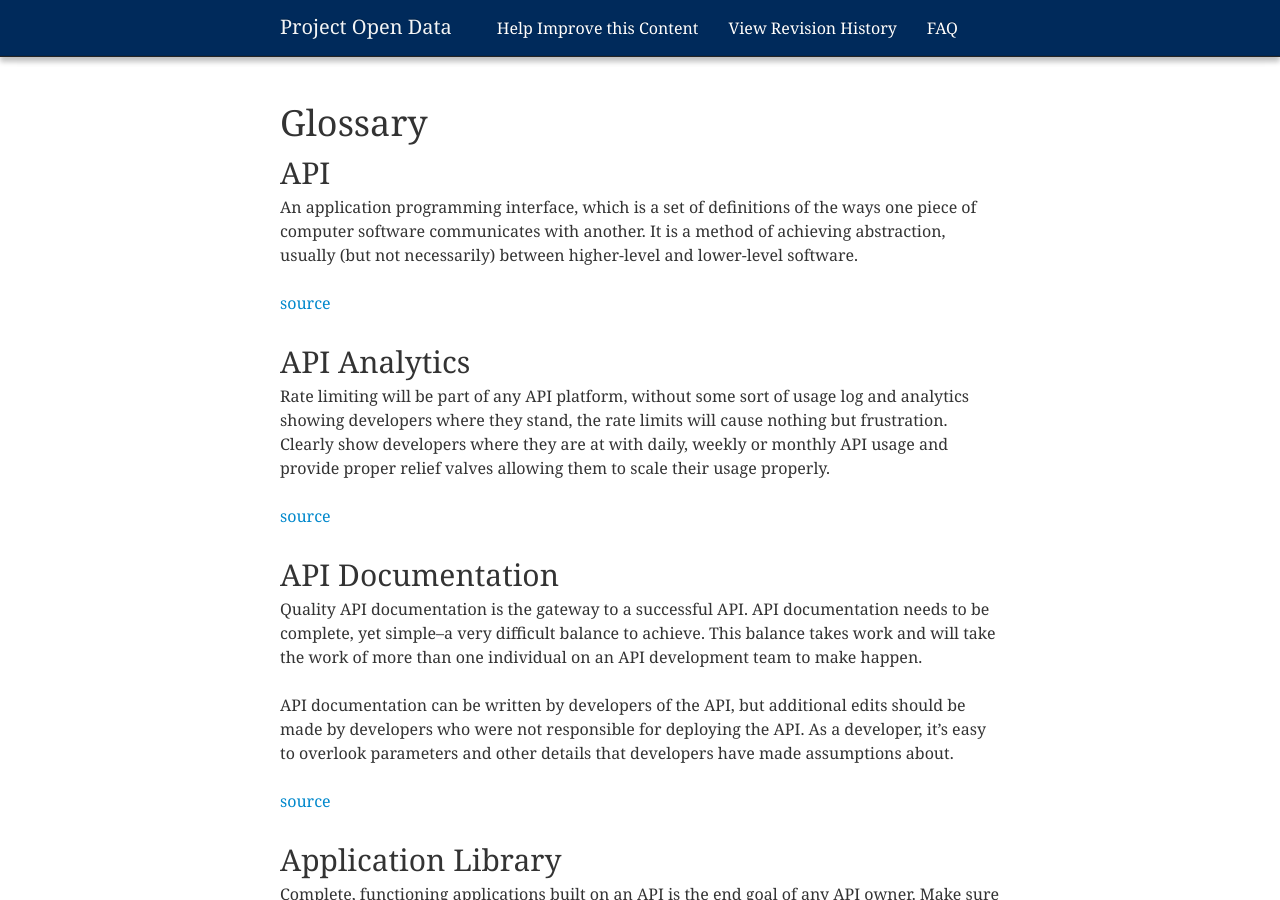
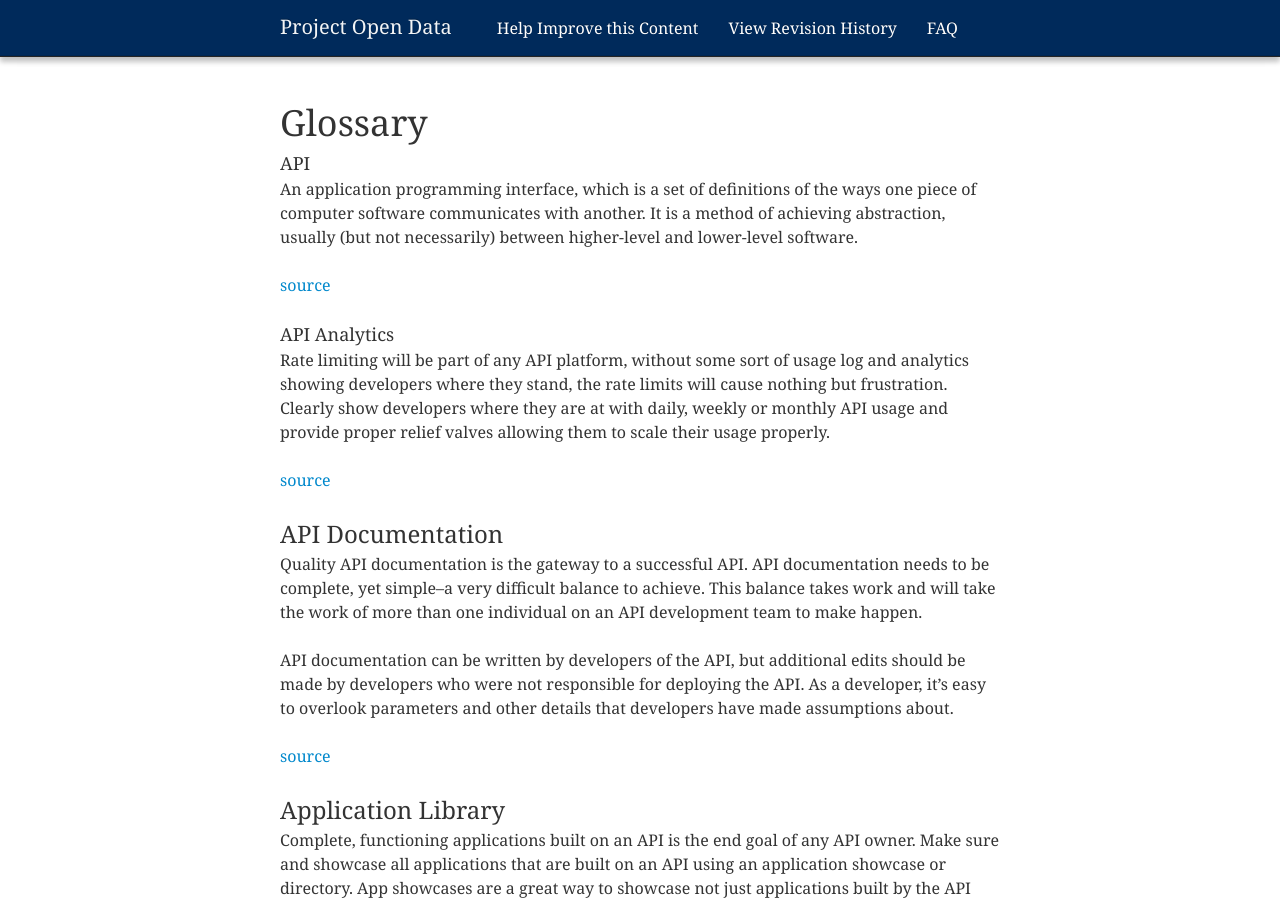
Before and after one commit to gbinal/p-o-d.github.com, a Jekyll site: the page built from glossary.md, in a window 1280 px wide and 900 px high. Built offline with Jekyll 4.4.1, drawn with Linux system fonts in a browser that asks for light colours; nearby versions of some CDN libraries.

Commit message:
changed h2 to h3

```diff
--- a/glossary.md
+++ b/glossary.md
@@ -5,19 +5,19 @@ permalink: /glossary/
 filename: glossary.md
 ---
 
-## API
+#### API
 
 An application programming interface, which is a set of definitions of the ways one piece of computer software communicates with another. It is a method of achieving abstraction, usually (but not necessarily) between higher-level and lower-level software.
 
 [source](http://www.whitehouse.gov/sites/default/files/omb/assets/egov_docs/DRM_2_0_Final.pdf)
 
-## API Analytics
+#### API Analytics
 
 Rate limiting will be part of any API platform, without some sort of usage log and analytics showing developers where they stand, the rate limits will cause nothing but frustration.  Clearly show developers where they are at with daily, weekly or monthly API usage and provide proper relief valves allowing them to scale their usage properly.
 
 [source](http://apievangelist.com/buildingblocks/usage_logs_analytics.php)
 
-## API Documentation
+### API Documentation
 
 Quality API documentation is the gateway to a successful API. API documentation needs to be complete, yet simple--a very difficult balance to achieve. This balance takes work and will take the work of more than one individual on an API development team to make happen.
 
@@ -25,13 +25,13 @@ API documentation can be written by developers of the API, but additional edits
 
 [source](http://apievangelist.com/buildingblocks/documentaton.php)
 
-## Application Library
+### Application Library
 
 Complete, functioning applications built on an API is the end goal of any API owner. Make sure and showcase all applications that are built on an API using an application showcase or directory. App showcases are a great way to showcase not just applications built by the API owner, but also showcase the successful integrations of ecosystem partners and individual developers.
 
 [source](http://apievangelist.com/buildingblocks/application_gallery.php)
 
-## Basic Auth
+### Basic Auth
 
 Basic Auth is a way for a web browser or application to provide credentials in the form of a username and password. Because Basic Auth is integrated into HTTP protocol it is the easiest way for users to authenticate with a RESTful API.
 
@@ -39,67 +39,67 @@ Basic Auth is easily integrated, however if SSL is not used, the username and pa
 
 [source](http://apievangelist.com/buildingblocks/basic_auth.php)
 
-## Catalog
+### Catalog
 
 A catalog is a collection of datasets or web services.
 
 [source](http://www.data.gov/glossary)
 
-## Code Library
+#### Code Library
 
 Working code samples in all the top programming languages are common place in the most successful APIs. Documentation will describe in a general way, how to use an API, but code samples will speak in the specific language of developers.
 
 [source](http://apievangelist.com/buildingblocks/code_libraries.php)
 
-## Content API
+### Content API
 
 A web service that provides dynamic access to the page content of a website, includes the title, body, and body elements of individual pages.  Such an API often but not always functions atop a Content Management System.
 
 [source]( n/a)
 
-## CSV
+### CSV
 
 A comma separated values (CSV) file is a computer data file used for implementing the tried and true organizational tool, the Comma Separated List. The CSV file is used for the digital storage of data structured in a table of lists form. Each line in the CSV file corresponds to a row in the table. Within a line, fields are separated by commas, and each field belongs to one table column. CSV files are often used for moving tabular data between two different computer programs (like moving between a database program and a spreadsheet program).
 
 [source](http://www.data.gov/glossary)
 
-## Data
+### Data
 
 A value or set of values representing a specific concept or concepts. Data become "information" when analyzed and possibly combined with other data in order to extract meaning, and to provide context. The meaning of data can vary depending on its context.  Data includes ALL data.  It includes, but is not limited to, 1) geospatial data 2) unstructured data, 3) structured data, etc.
 
 [source](http://www.data.gov/glossary)
 
-## /Data page
+### /Data page
 
 A hub for data discovery which provides a common location that lists and links to an organization’s data sets.  Such a hub is often located at www.example.com/data.
 
 [source]( n/a
 
-## Data Set
+### Data Set
 
 A dataset is an organized collection of data. The most basic representation of a dataset is data elements presented in tabular form. Each column represents a particular variable. Each row corresponds to a given value of that column's variable. A dataset may also present information in a variety of non-tabular formats, such as an extended mark-up language (XML) file, a geospatial data file, or an image file, etc.
 
 [source](http://www.data.gov/glossary)
 
-## /Developer page
+### /Developer page
 
 A hub for API discovery which provides a common location where an organization’s APIs and their associated documentation.  Such a hub is often located at www.example.com/developer.
 
 [source]( n/a)
 
-## Database
+### Database
 
 A collection of data stored according to a schema and manipulated according to the rules set out in one Data Modelling Facility.
 
 [source](http://ise.gov/building-blocks/glossary/)
 
-## Endpoint
+### Endpoint
 
 An association between a binding and a network address, specified by a URI, that may be used to communicate with an instance of a service. An end point indicates a specific location for accessing a service using a specific protocol and data format.
 
 [source](http://www.w3.org/TR/2004/NOTE-ws-gloss-20040211/)
 
-## Error Response Code
+### Error Response Code
 
 Errors are an inevitable part of API integration, and providing not only a robust set of clear and meaningful API error response codes, but a clear listing of these codes for developers to follow and learn from is essential.
 
@@ -107,74 +107,74 @@ API errors are directly related to frustration during developer integration, the
 
 [source](http://apievangelist.com/buildingblocks/error_response_codes.php)
 
-## Github
+### Github
 
 GitHub is a social coding platform allowing developers to publicly or privately build code repositories and interact with other developers around these repositories--providing the ability to download or fork a repository, as well as contribute back, resulting in a collaborative environment for software development.
 
 [source](http://apievangelist.com/buildingblocks/github.php)
 
-## Hackathon
+### Hackathon
 
 An event in which computer programmers and others in the field of software development, like graphic designers, interface designers, project managers and computational philologists, collaborate intensively on software projects. Occasionally, there is a hardware component as well. Hackathons typically last between a day and a week in length. Some hackathons are intended simply for educational or social purposes, although in many cases the goal is to create usable software. Hackathons tend to have a specific focus, which can include the programming language used, the operating system, an application, an API, the subject and the demographic group of the programmers. In other cases, there is no restriction on the type of software being created.
 
 [source](http://en.wikipedia.org/wiki/Hackathon)
 
-## Information
+### Information
 
 Information, as defined in OMB Circular A-130, means any communication or representation of knowledge such as facts, data, or opinions in any medium or form, including textual, numerical, graphic, cartographic, narrative, or audiovisual forms.
 
 [source](http://www.whitehouse.gov/omb/circulars_a130_a130trans4#6)
 
-## Information Life Cycle
+### Information Life Cycle
 
 Information life cycle, as defined in OMB Circular A-130, means the stages through which information passes, typically characterized as creation or collection, processing, dissemination, use, storage, and disposition.
 
 [source](http://www.whitehouse.gov/omb/circulars_a130_a130trans4#6)
 
-## Information System
+### Information System
 
 Information system, as defined in OMB Circular A-130, means a discrete set of information resources organized for the collection, processing, maintenance, transmission, and dissemination of information, in accordance with defined procedures, whether automated or manual.
 
 [source](http://www.whitehouse.gov/omb/circulars_a130_a130trans4#6)
 
-## Information System Life Cycle
+### Information System Life Cycle
 
 Information system life cycle, as defined in OMB Circular A-130, means the phases through which an information system passes, typically characterized as initiation, development, operation, and termination.
 
 [source](http://www.whitehouse.gov/omb/circulars_a130_a130trans4#6)
 
-## JSON
+### JSON
 
 JSON (JavaScript Object Notation) is a lightweight data-interchange format. It is easy for humans to read and write. It is easy for machines to parse and generate. It is based on a subset of the JavaScript Programming Language, Standard ECMA-262 3rd Edition - December 1999. JSON is a text format that is completely language independent but uses conventions that are familiar to programmers of the C-family of languages, including C, C++, C#, Java, JavaScript, Perl, Python, and many others. These properties make JSON an ideal data-interchange language.
 
 [source](http://www.epa.gov/waters/doc/glossary.html)
 
-## JSONP
+### JSONP
 
 JSONP or "JSON with padding" is a JSON extension wherein the name of a callback function is specified as an input argument of the underlying JSON call itself. JSONP makes use of runtime script tag injection.
 
 
 [source](http://www.epa.gov/waters/doc/glossary.html)
 
-## Machine-Readable File
+### Machine-Readable File
 
 Refers to information or data that is in a format that can be easily processed by a computer without human intervention while ensuring no semantic meaning is lost.
 
 [source]( https://www.niem.gov/glossary/Pages/Glossary.aspx?alpha=All)
 
-## Metadata
+### Metadata
 
 To facilitate common understanding, a number of characteristics, or attributes, of data are defined. These characteristics of data are known as “metadata”, that is, “data that describes data”. For any particular datum, the metadata may describe how the datum is represented, ranges of acceptable values, its relationship to other data, and how it should be labeled. Metadata also may provide other relevant information, such as the responsible steward, associated laws and regulations, and access management policy. Each of the types of data described above has a corresponding set of metadata. Two of the many metadata standards are the Dublin Core Metadata Initiative (DCMI) and Department of Defense Discovery Metadata Standard (DDMS). The metadata for structured data objects describes the structure, data elements, interrelationships, and other characteristics of information, including its creation, disposition, access and handling controls, formats, content, and context, as well as related audit trails. Metadata includes data element names (such as Organization Name, Address, etc.), their definition, and their format (numeric, date, text, etc.). In contrast, data is the actual data values such as the “US Patent and Trade Office” or the “Social Security Administration” for the metadata called “Organization Name”. Metadata may include metrics about an organization’s data including its data quality (accuracy, completeness, etc.).
 
 [source](http://www.whitehouse.gov/sites/default/files/omb/assets/egov_docs/DRM_2_0_Final.pdf)
 
-## OAuth
+### OAuth
 
 An open standard for authorization. It allows users to share their private resources stored on one site with another site without having to hand out their credentials, typically username and password.
 
 [source](http://apievangelist.com/buildingblocks/oauth.php)
 
-## Open Source Software
+### Open Source Software
 
 Computer software that is available in source code form: the source code and certain other rights normally reserved for copyright holders are provided under an open-source license that permits users to study, change, improve and at times also to distribute the software.
 
@@ -182,43 +182,43 @@ Open source software is very often developed in a public, collaborative manner.
 
 [source](http://en.wikipedia.org/wiki/Open-source_software)
 
-## Open Standard
+### Open Standard
 
 A standard developed or adopted by voluntary consensus standards bodies, both domestic and international. These standards include provisions requiring that owners of relevant intellectual property have agreed to make that intellectual property available on a non-discriminatory, royalty-free or reasonable royalty basis to all interested parties.
 
 [source](http://ise.gov/building-blocks/glossary)
 
-## Parameter
+### Parameter
 
 A special kind of variable, used in a subroutine to refer to one of the pieces of data provided as input to the subroutine. The semantics for how parameters can be declared and how the arguments get passed to the parameters of subroutines are defined by the language, but the details of how this is represented in any particular computer system depend on the calling conventions of that system.
 
 [source](http://en.wikipedia.org/wiki/Parameter_(computer_science)
 
-## RDF
+### RDF
 
 Resource Description Framework - A family of specifications for a metadata model.  The RDF family of specifications is maintained by the World Wide Web Consortium (W3C).  The RDF metadata model is based upon the idea of making statements about resources in the form of a subject-predicate-object expression…and is a major component in what is proposed by the W3C’s Semantic Web activitiy: an evolutionary stage ofthe World Wide Web in which automated software can store, exchange, and utilize metadata about the vast resources of the Web, in turn enabling users to deal with those resources with greater efficiency and certainty.  RDF’s simple data model and ability to model disparate, abstract concepts has also led to its increasing use in knowledge management applications unrelated to Semantic Web activity.
 
 [source](http://www.whitehouse.gov/sites/default/files/omb/assets/egov_docs/DRM_2_0_Final.pdf)
 
-## REST
+### REST
 
 A style of software architecture for distributed systems such as the World Wide Web. REST has emerged as a predominant Web service design model.  REST facilitates the transaction between web servers by allowing loose coupling between different services. REST is less strongly typed than its counterpart, SOAP. The REST language is based on the use of nouns and verbs, and has an emphasis on readability. Unlike SOAP, REST does not require XML parsing and does not require a message header to and from a service provider. This ultimately uses less bandwidth.
 
 [source](http://en.wikipedia.org/wiki/REST)
 
-## RSS
+### RSS
 
 A family of web feed formats (often dubbed Really Simple Syndication) used to publish frequently updated works—such as blog entries, news headlines, audio, and video—in a standardized format. An RSS document (which is called a "feed", "web feed", or "channel") includes full or summarized text, plus metadata such as publishing dates and authorship.
 
 [source](http://en.wikipedia.org/wiki/RSS)
 
-## Schema
+### Schema
 
 An XML schema defines the structure of an XML document. An XML schema defines things such as which data elements and attributes can appear in a document; how the data elements relate to one another; whether an element is empty or can include text; which types of data are allowed for specific data elements and attributes; and what the default and fixed values are for elements and attributes. A schema is also a description of the data represented within a database. The format of the description varies but includes a table layout for a relational database or an entity-relationship diagram. It is method for specifying constraints on XML documents.
 
 [source](http://www.epa.gov/networkg/glossary.html)
 
-## SDK
+### SDK
 
 Software Development Kits (SDK) are the next step in providing code for developers, after basic code samples. SDKs are more complete code libraries that usually include authentication and production ready objects, that developers can use after they are more familiar with an API and are ready for integration.
 
@@ -226,25 +226,25 @@ Just like with code samples, SDKs should be provided in as many common programmi
 
 [source](http://apievangelist.com/buildingblocks/software_development_kits.php)
 
-## Service-Oriented-Architecture
+### Service-Oriented-Architecture
 
 Expresses a software architectural concept that defines the use of services to support the requirements of software users. In a SOA environment, nodes on a network make resources available to other participants in the network as independent services that the participants access in a standardized way. Most definitions of SOA identify the use of Web services (using SOAP and WSDL) in its implementation. However, one can implement SOA using any service-based technology with loose coupling among interacting software agents.
 
 [source](http://www.whitehouse.gov/sites/default/files/omb/assets/egov_docs/DRM_2_0_Final.pdf)
 
-## SOAP
+### SOAP
 
 SOAP (Simple Object Access Protocol) is a message-based protocol based on XML for accessing services on the Web. It employs XML syntax to send text commands across the Internet using HTTP. SOAP is similar in purpose to the DCOM and CORBA distributed object systems, but is lighter weight and less programming intensive. Because of its simple exchange mechanism, SOAP can also be used to implement a messaging system.
 
 [source](http://www.epa.gov/waters/doc/glossary.html)
 
-## Swagger
+### Swagger
 
 A specification and complete framework implementation for describing, producing, consuming, and visualizing RESTful web services. The overarching goal of Swagger is to enable client and documentation systems to update at the same pace as the server. The documentation of methods, parameters and models are tightly integrated into the server code, allowing APIs to always stay in sync.
 
 [source](http://swagger.wordnik.com/)
 
-## Terms of Service
+### Terms of Service
 
 Terms of Service provide a legal framework for developers to operate within. They set the stage for the business development relationships that will occur within an API ecosystem.
 
@@ -252,31 +252,31 @@ TOS should protect the API owners company, assets and brand, but should also pro
 
 [source](http://apievangelist.com/buildingblocks/terms_of_use__conditions.php)
 
-## TSV
+### TSV
 
 A simple text format for a database table. Each record in the table is one line of the text file. Each field value of a record is separated from the next by a tab stop character – it is a form of the more general delimiter-separated values format.
 
 [source](http://en.wikipedia.org/wiki/Tab-separated_values)
 
-## Unstructured Data
+### Unstructured Data
 
 Data that is of a more free-form format, such as multimedia files, images, sound files, or unstructured text. Unstructured data does not necessarily follow any format or hierarchal sequence, nor does it follow any relational rules; (DRM usage).  Unstructured data refers to masses of (usually) computerized information which do not have a data structure which is easily readable by a machine. Examples of unstructured data may include audio, video and unstructured text such as the body of an email or word processor document. Data mining techniques are used to find patterns in, or otherwise interpret, this information. Merrill Lynch estimates that more than 85 percent of all business information exists as unstructured data – commonly appearing in e-mails, memos, notes fromcall centers and support operations, news, user groups, chats, reports, letters, surveys, white papers, marketing material, research, presentations and Web pages; (“The Problem with Unstructured Data”.)
 
 [source](http://www.whitehouse.gov/sites/default/files/omb/assets/egov_docs/DRM_2_0_Final.pdf)
 
-## Web Service
+### Web Service
 
 A Web service is a software system designed to support interoperable machine-to-machine interaction over a network. It has an interface described in a machine-processable format (specifically WSDL). Other systems interact with the Web service in a manner prescribed by its description using SOAP-messages, typically conveyed using HTTP with an XML serialization in conjunction with other Web-related standards. WATERS Web Service include but are not limited to SOAP, HTTP, and GIS Services.
 
 [source](http://www.epa.gov/waters/doc/glossary.html)
 
-## WSDL
+### WSDL
 
 An XML-based language (Web Services Description Language) used to describe the services a business offers and to provide a way for individuals and other businesses to access those services electronically.
 
 [source](http://www.epa.gov/networkg/glossary.html)
 
-## XML
+### XML
 
 Extensible Markup Language (XML) is a flexible language for creating common information formats and sharing both the format and content of data over the Internet and elsewhere. XML is a formatting language recommended by the World Wide Web Consortium (W3C).
 
```
